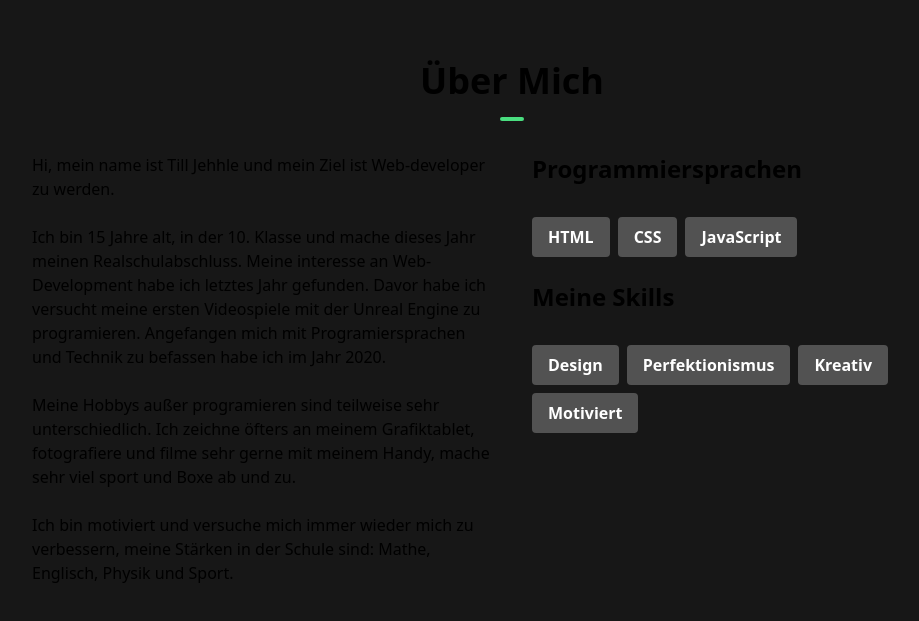
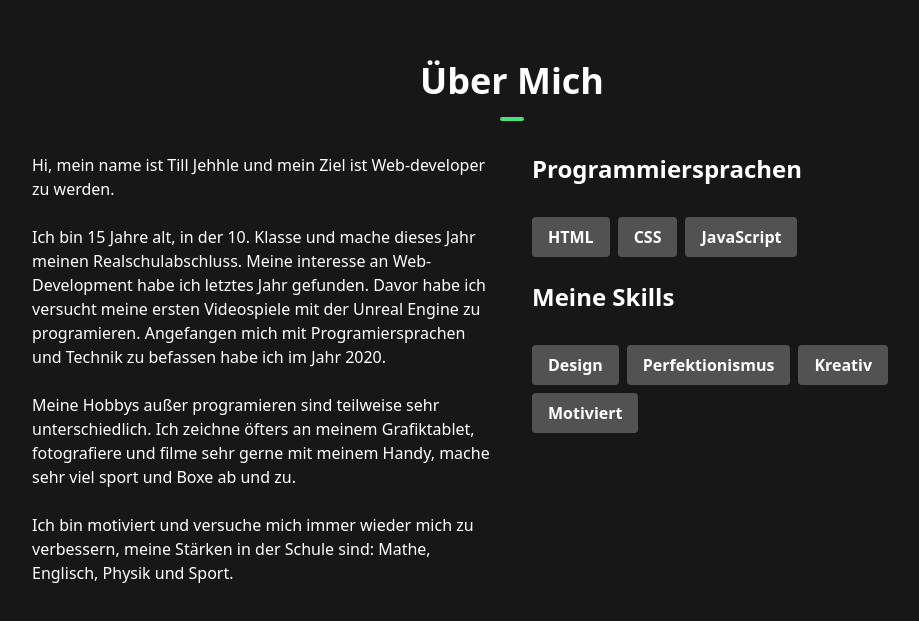
Before and after one commit to Till-Jehle/Final2, a Next.js app: page / in a window 1280 px wide. Shown: the part 987-1608 px from the top of the page, without its empty margins (128-1047 px from the left). Built offline with nearby package versions, Linux system fonts and the light colour scheme.

Commit message:
Update AboutSection.tsx

```diff
--- a/components/AboutSection.tsx
+++ b/components/AboutSection.tsx
@@ -18,12 +18,12 @@ const AboutSection = () => {
   return (
     <section id="about">
       <div className="my-12 pb-12 md:pt-16 md:pb-48">
-        <h1 className="text-center font-bold text-4xl">
+        <h1 className="text-center font-bold text-4xl text-white">
           Über Mich
           <hr className="w-6 h-1 mx-auto my-4 bg-green-400 border-0 rounded"></hr>
         </h1>
 
-        <div className="flex flex-col space-y-10 items-stretch justify-center align-top px-6 md:space-x-10 md:space-y-0 md:p-4 md:flex-row md:text-left">
+        <div className="flex flex-col space-y-10 items-stretch justify-center align-top px-6 text-white md:space-x-10 md:space-y-0 md:p-4 md:flex-row md:text-left">
           <div className="md:w-1/2 ">
             <p>
               Hi, mein name ist Till Jehhle und mein Ziel ist Web-developer
@@ -62,7 +62,7 @@ const AboutSection = () => {
               })}
             </div>
 
-            <h1 className="text-2xl font-bold mb-6 pt-6">Meine Skills</h1>
+            <h1 className="text-2xl text-white font-bold mb-6 pt-6">Meine Skills</h1>
             <div className="flex flex-wrap flex-row justify-center z-10 md:justify-start">
               {skills.map((item, idx) => {
                 return (
```
